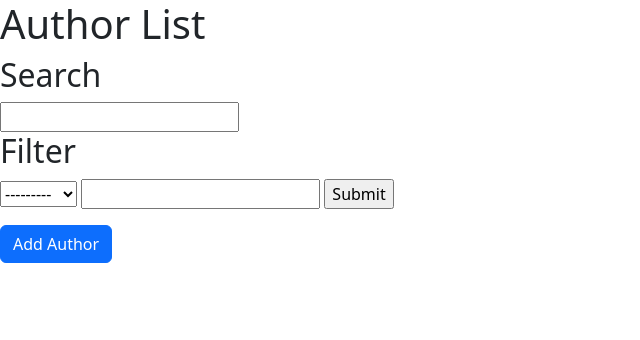
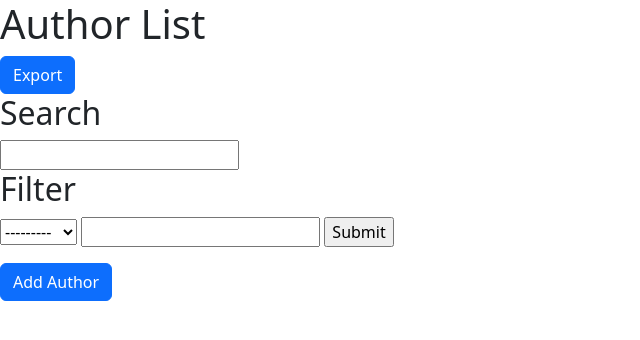
Before and after one commit to 9akashnp8/tgb-library, a Django app: page /author/ in a window 1280 px wide. Shown: the top 340 px of the page, without its empty margins (0-640 px from the left). Run offline with Django 4.2, Linux system fonts and the light colour scheme; data that the repository does not hold is empty; some libraries are stand-ins or nearby versions.

Commit message:
Add Export Functionality for Authors
- This allows user to easily export all Author info to csv

```diff
--- /dev/null
+++ b/library/resources.py
@@ -0,0 +1,6 @@
+from import_export import resources
+from .models import Author
+
+class AuthorResource(resources.ModelResource):
+    class Meta:
+        model = Author
--- a/library/urls.py
+++ b/library/urls.py
@@ -1,9 +1,10 @@
 from django.urls import path
-from .views import Home, author_list_and_create_view, authors_list
+from .views import Home, author_list_and_create_view, authors_list, export_author
 
 urlpatterns = [
     path('', Home.as_view(), name='home'),
     path('author/', author_list_and_create_view, name='author_list'),
+    path('author/export/', export_author, name='author_export'),
 
     # HTMX
     path('htmx/author/filter', authors_list, name='author-filter'),
--- a/library/views.py
+++ b/library/views.py
@@ -1,10 +1,12 @@
 from django.views.generic import ListView, TemplateView
 from django.shortcuts import render, redirect
 from django.contrib import messages
+from django.http import HttpResponse
 
 from .models import Author
 from .forms import AuthorCreateForm
 from .filters import AuthorFilter
+from .resources import AuthorResource
 
 # Create your views here.
 class Home(TemplateView):
@@ -26,6 +28,15 @@ def author_list_and_create_view(request):
     context = {'form': form, 'filter': filter}
     return render(request, 'author/author_list.html', context)
 
+# Helpers
+def export_author(request):
+    author_resource = AuthorResource()
+    dataset = author_resource.export()
+    response = HttpResponse(dataset.csv, content_type='text/csv')
+    response['Content-Disposition'] = 'attachment;filename="authors.csv"'
+    return response
+
+# HTMX Helpers
 def authors_list(request):
     filter = AuthorFilter(request.GET, queryset=Author.objects.all())
     context = { 'filter': filter}
--- a/templates/author/author_list.html
+++ b/templates/author/author_list.html
@@ -9,6 +9,7 @@
 </ul>
 {% endif %}
 <h1>Author List</h1>
+<a href="{% url 'author_export' %}" class="btn btn-primary">Export</a>
 <form
     hx-get="/htmx/author/filter"
     hx-params="*"
```
